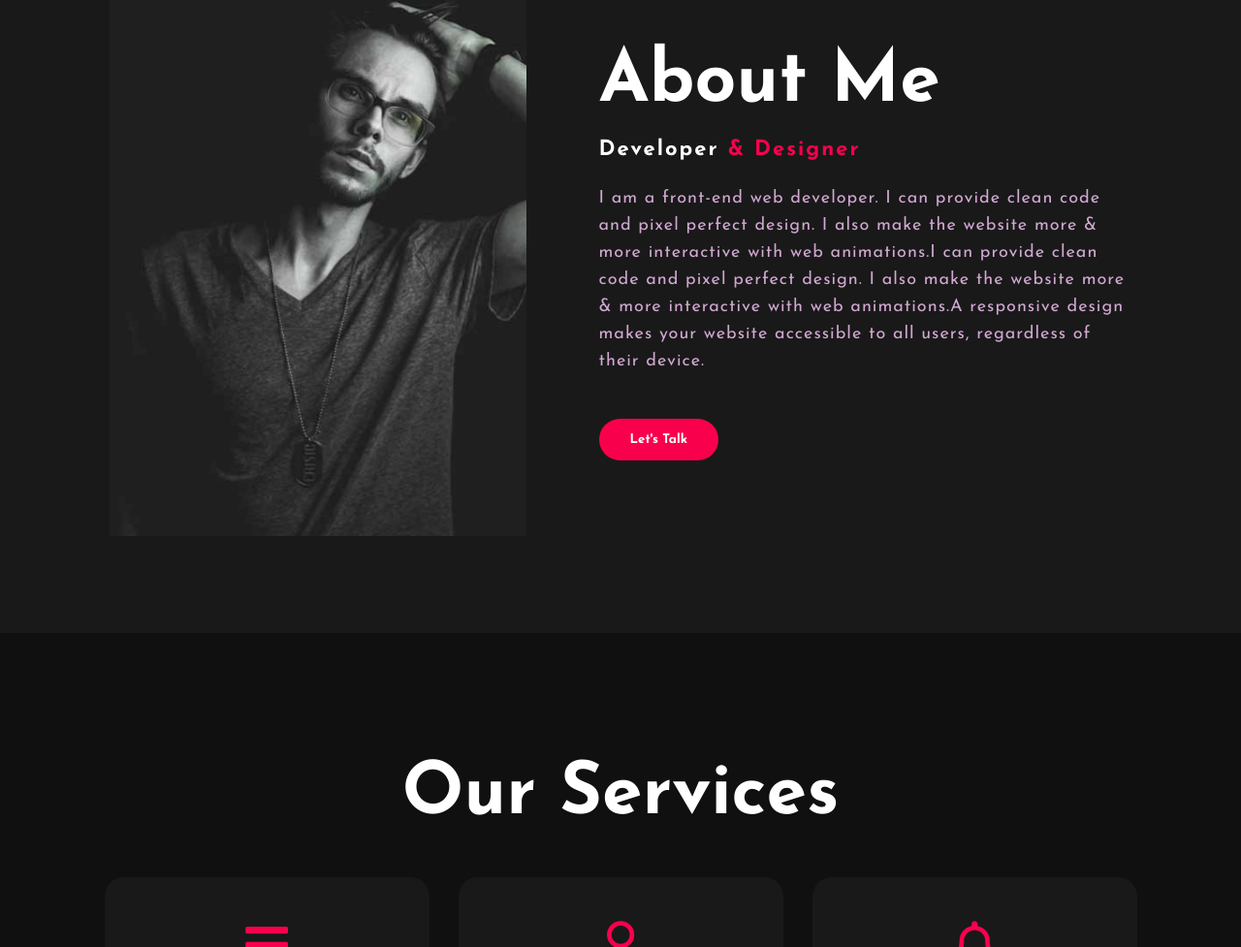
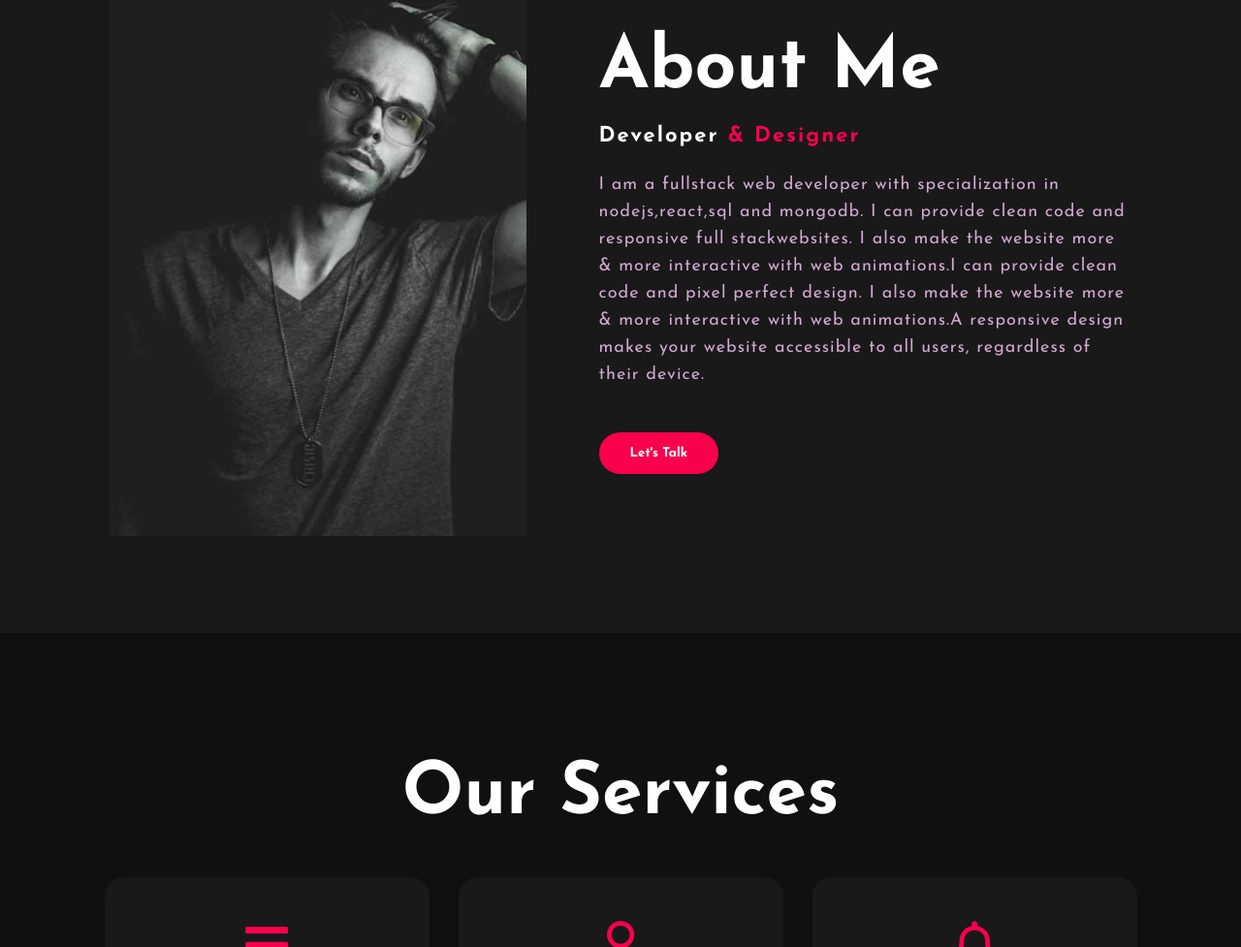
Before and after one commit to sugam-pokhrel/home, a plain HTML site: page index.html in a window 1280 px wide. Shown: the part 929-1906 px from the top of the page at 97% size. Drawn offline with Linux system fonts and the light colour scheme.

Commit message:
Update index.html

```diff
--- a/index.html
+++ b/index.html
@@ -46,7 +46,7 @@
 			<div class="about-text">
 				<h2>About Me</h2>
 				<h5>Developer <span>& Designer</span></h5>
-				<p>I am a front-end web developer. I can provide clean code and pixel perfect design. I also make the website more & more interactive with web animations.I can provide clean code and pixel perfect design. I also make the website more & more interactive with web animations.A responsive design makes your website accessible to all users, regardless of their device.</p>
+				<p>I am a fullstack web developer with specialization in nodejs,react,sql and mongodb. I can provide clean code and responsive full stackwebsites. I also make the website more & more interactive with web animations.I can provide clean code and pixel perfect design. I also make the website more & more interactive with web animations.A responsive design makes your website accessible to all users, regardless of their device.</p>
 				<button type="button">Let's Talk</button>
 			</div>
 		</div>
```
